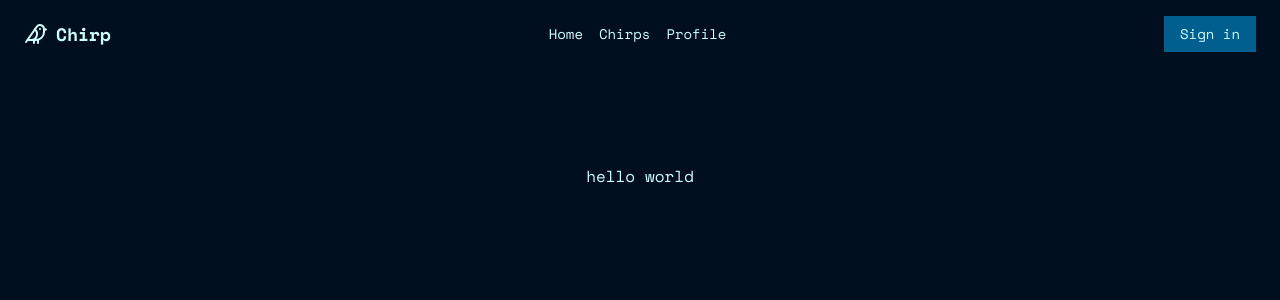
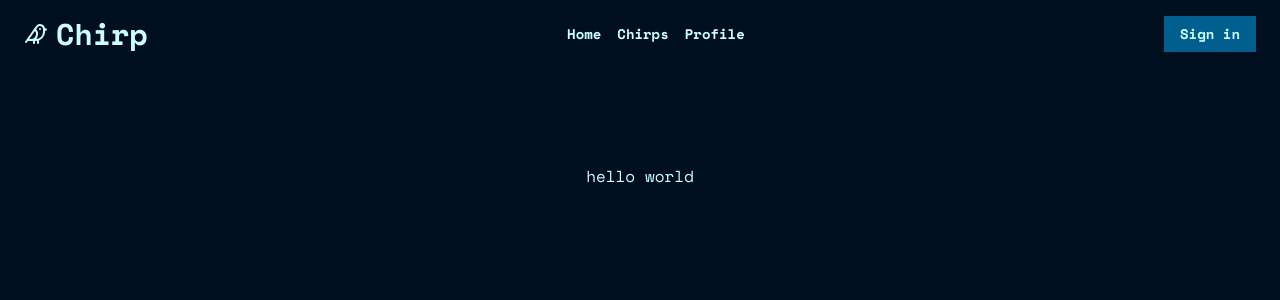
Before and after one commit to chachacollins/chirp, a Next.js app: page / in a window 1280 px wide. Shown: the top 300 px of the page. Built offline with nearby package versions, Linux system fonts and the light colour scheme; no server answers.

Commit message:
added fixed a few glitches

```diff
--- a/app/layout.tsx
+++ b/app/layout.tsx
@@ -1,5 +1,6 @@
 // This is the root layout component for your Next.js app.
 // Learn more: https://nextjs.org/docs/app/building-your-application/routing/pages-and-layouts#root-layout-required
+
 import { Bricolage_Grotesque } from 'next/font/google'
 import { Space_Mono } from 'next/font/google'
 import { cn } from '@/lib/utils'
@@ -11,7 +12,7 @@ const fontHeading = Bricolage_Grotesque({
     display: 'swap',
     variable: '--font-heading',
 })
-
+import { dark } from '@clerk/themes';
 const fontBody = Space_Mono({
     subsets: ['latin'],
     weight: ['400', '700'],
@@ -21,7 +22,9 @@ const fontBody = Space_Mono({
 
 export default function Layout({ children }: { children: React.ReactNode }) {
     return (
-        <ClerkProvider>
+        <ClerkProvider appearance={{
+            baseTheme: dark
+        }}>
             <html lang="en">
                 <body
                     className={cn(
--- a/app/page.tsx
+++ b/app/page.tsx
@@ -1,4 +1,4 @@
-import Image from "next/image";
+
 
 export default function Home() {
     return (
--- a/components/navbar.tsx
+++ b/components/navbar.tsx
@@ -8,23 +8,23 @@ export function Navbar() {
             <div className="container mx-auto flex items-center justify-between">
                 <Link href="/" className="flex items-center gap-2" prefetch={false}>
                     <BirdIcon className="h-6 w-6" />
-                    <span className="text-lg font-semibold">Chirp</span>
+                    <span className="text-3xl font-semibold">Chirp</span>
                 </Link>
                 <nav className="hidden items-center gap-4 md:flex">
-                    <Link href="/" className="text-sm font-medium transition-colors hover:text-primary" prefetch={false}>
+                    <Link href="/" className="text-sm font-bold transition-colors hover:text-primary" prefetch={false}>
                         Home
                     </Link>
-                    <Link href="#" className="text-sm font-medium transition-colors hover:text-primary" prefetch={false}>
+                    <Link href="#" className="text-sm font-bold transition-colors hover:text-primary" prefetch={false}>
                         Chirps
                     </Link>
-                    <Link href="#" className="text-sm font-medium transition-colors hover:text-primary" prefetch={false}>
+                    <Link href="#" className="text-sm font-bold transition-colors hover:text-primary" prefetch={false}>
                         Profile
                     </Link>
                 </nav>
                 <SignedOut>
                     <Link
                         href="#"
-                        className="inline-flex h-9 items-center justify-center rounded-md bg-primary px-4 text-sm font-medium text-primary-foreground shadow transition-colors hover:bg-primary/90 focus:outline-none focus:ring-1 focus:ring-primary/50 disabled:pointer-events-none disabled:opacity-50"
+                        className="inline-flex h-9 items-center justify-center rounded-md bg-primary px-4 text-sm font-bold text-primary-foreground shadow transition-colors hover:bg-primary/90 focus:outline-none focus:ring-1 focus:ring-primary/50 disabled:pointer-events-none disabled:opacity-50"
                         prefetch={false}
                     >
                         <SignInButton />
--- a/package.json
+++ b/package.json
@@ -10,6 +10,7 @@
   },
   "dependencies": {
     "@clerk/nextjs": "^5.2.3",
+    "@clerk/themes": "^2.1.10",
     "@prisma/client": "^5.16.2",
     "@radix-ui/react-icons": "^1.3.0",
     "class-variance-authority": "^0.7.0",
```
Also changed, not shown: 1 other file (tests, documents, lock files or other folders).
